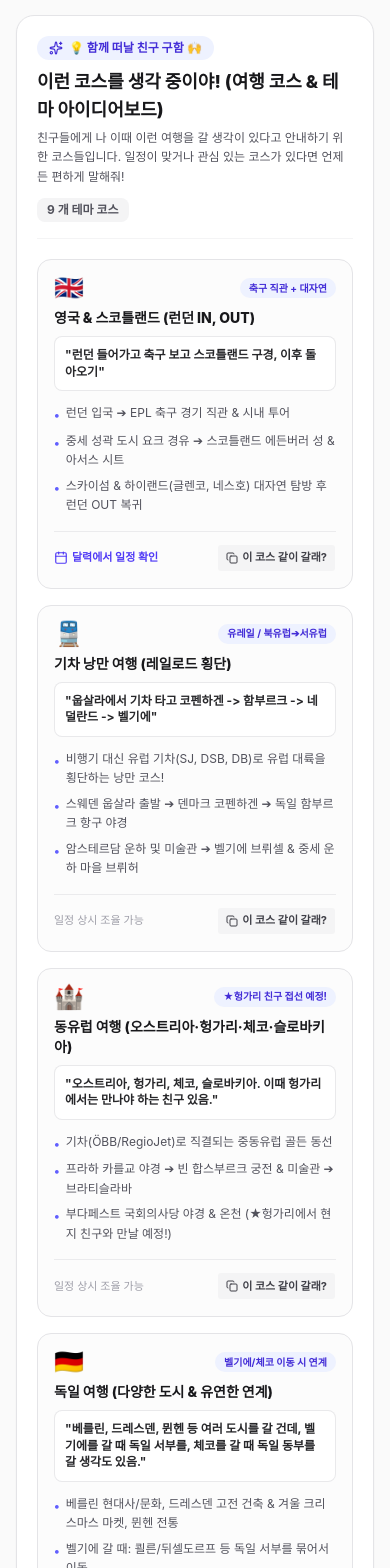
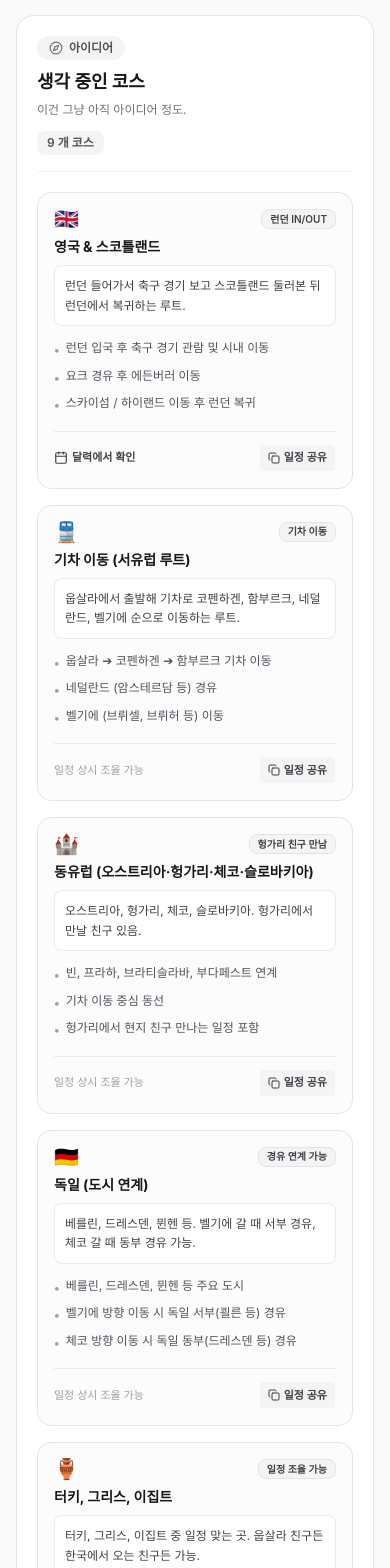
Before and after one commit to hianian-skku/semester-and-travel-planner-dashboard, a Next.js app: page / in a window 390 px wide. Shown: the part 1720-3288 px from the top of the page. Built offline with nearby package versions, Linux system fonts and the light colour scheme.

Commit message:
refactor: simplify route ideas section title, subtitle, and card descriptions to be dry and calm

```diff
--- a/components/semester-planner-main.tsx
+++ b/components/semester-planner-main.tsx
@@ -465,21 +465,21 @@ export const travelIdeaRoutes: TravelIdeaRoute[] = [
     id: 'route-uk',
     num: 1,
     emoji: '🇬🇧',
-    titleKo: '영국 & 스코틀랜드 (런던 IN, OUT)',
-    titleEn: 'UK & Scotland (London IN/OUT)',
-    tagKo: '축구 직관 + 대자연',
-    tagEn: 'EPL & Highlands',
-    summaryKo: '런던 들어가고 축구 보고 스코틀랜드 구경, 이후 돌아오기',
-    summaryEn: 'Fly into London, watch a match, explore Scotland, and return via London',
+    titleKo: '영국 & 스코틀랜드',
+    titleEn: 'UK & Scotland',
+    tagKo: '런던 IN/OUT',
+    tagEn: 'London IN/OUT',
+    summaryKo: '런던 들어가서 축구 경기 보고 스코틀랜드 둘러본 뒤 런던에서 복귀하는 루트.',
+    summaryEn: 'Fly into London, watch a match, explore Scotland, and return via London.',
     detailsKo: [
-      '런던 입국 ➔ EPL 축구 경기 직관 & 시내 투어',
-      '중세 성곽 도시 요크 경유 ➔ 스코틀랜드 에든버러 성 & 아서스 시트',
-      '스카이섬 & 하이랜드(글렌코, 네스호) 대자연 탐방 후 런던 OUT 복귀',
+      '런던 입국 후 축구 경기 관람 및 시내 이동',
+      '요크 경유 후 에든버러 이동',
+      '스카이섬 / 하이랜드 이동 후 런던 복귀',
     ],
     detailsEn: [
-      'Fly into London ➔ Premier League match & city stroll',
-      'Medieval walled city York ➔ Edinburgh Castle & Arthur\'s Seat hike',
-      'Isle of Skye & Scottish Highlands epic road trip, then return via London',
+      'Arrive in London, watch football match & city transit',
+      'Transit through York to Edinburgh',
+      'Visit Isle of Skye / Highlands and return to London',
     ],
     targetMonthIdx: 1,
     targetDate: '2026-10-13',
@@ -488,128 +488,126 @@ export const travelIdeaRoutes: TravelIdeaRoute[] = [
     id: 'route-train',
     num: 2,
     emoji: '🚆',
-    titleKo: '기차 낭만 여행 (레일로드 횡단)',
-    titleEn: 'Continental Scenic Train Journey',
-    tagKo: '유레일 / 북유럽➔서유럽',
-    tagEn: 'Eurail Corridor',
-    summaryKo: '웁살라에서 기차 타고 코펜하겐 -> 함부르크 -> 네덜란드 -> 벨기에',
-    summaryEn: 'Train from Uppsala to Copenhagen ➔ Hamburg ➔ Netherlands ➔ Belgium',
+    titleKo: '기차 이동 (서유럽 루트)',
+    titleEn: 'Train Route (Western Europe)',
+    tagKo: '기차 이동',
+    tagEn: 'Train Transit',
+    summaryKo: '웁살라에서 출발해 기차로 코펜하겐, 함부르크, 네덜란드, 벨기에 순으로 이동하는 루트.',
+    summaryEn: 'Train from Uppsala through Copenhagen, Hamburg, Netherlands, and Belgium.',
     detailsKo: [
-      '비행기 대신 유럽 기차(SJ, DSB, DB)로 유럽 대륙을 횡단하는 낭만 코스!',
-      '스웨덴 웁살라 출발 ➔ 덴마크 코펜하겐 ➔ 독일 함부르크 항구 야경',
-      '암스테르담 운하 및 미술관 ➔ 벨기에 브뤼셀 & 중세 운하 마을 브뤼허',
+      '웁살라 ➔ 코펜하겐 ➔ 함부르크 기차 이동',
+      '네덜란드 (암스테르담 등) 경유',
+      '벨기에 (브뤼셀, 브뤼허 등) 이동',
     ],
     detailsEn: [
-      'Scenic overland continental train odyssey without flight hassles!',
-      'Uppsala ➔ Copenhagen ➔ Hamburg historic harbor & Speicherstadt',
-      'Amsterdam canal belt ➔ Brussels Grand Place & fairy-tale Bruges',
+      'Train route: Uppsala ➔ Copenhagen ➔ Hamburg',
+      'Transit through the Netherlands (Amsterdam, etc.)',
+      'Transit through Belgium (Brussels, Bruges, etc.)',
     ],
   },
   {
     id: 'route-east-europe',
     num: 3,
     emoji: '🏰',
-    titleKo: '동유럽 여행 (오스트리아·헝가리·체코·슬로바키아)',
-    titleEn: 'Central & Eastern Europe Classic',
-    tagKo: '★헝가리 친구 접선 예정!',
-    tagEn: '★Meet Friend in Hungary!',
-    summaryKo: '오스트리아, 헝가리, 체코, 슬로바키아. 이때 헝가리에서는 만나야 하는 친구 있음.',
-    summaryEn: 'Austria, Hungary, Czechia, Slovakia. Meeting a good friend in Hungary!',
+    titleKo: '동유럽 (오스트리아·헝가리·체코·슬로바키아)',
+    titleEn: 'Central & Eastern Europe',
+    tagKo: '헝가리 친구 만남',
+    tagEn: 'Meeting Friend in Hungary',
+    summaryKo: '오스트리아, 헝가리, 체코, 슬로바키아. 헝가리에서 만날 친구 있음.',
+    summaryEn: 'Austria, Hungary, Czechia, Slovakia. Planning to meet a friend in Hungary.',
     detailsKo: [
-      '기차(ÖBB/RegioJet)로 직결되는 중동유럽 골든 동선',
-      '프라하 카를교 야경 ➔ 빈 합스부르크 궁전 & 미술관 ➔ 브라티슬라바',
-      '부다페스트 국회의사당 야경 & 온천 (★헝가리에서 현지 친구와 만날 예정!)',
+      '빈, 프라하, 브라티슬라바, 부다페스트 연계',
+      '기차 이동 중심 동선',
+      '헝가리에서 현지 친구 만나는 일정 포함',
     ],
     detailsEn: [
-      'Direct rail links across four imperial central European capitals',
-      'Prague Charles Bridge ➔ Vienna palaces ➔ Bratislava Old Town',
-      'Budapest Parliament illuminations & baths (★Meeting a friend in Hungary!)',
+      'Connect Vienna, Prague, Bratislava, and Budapest by rail',
+      'Standard rail travel itinerary',
+      'Includes schedule to meet a friend in Hungary',
     ],
   },
   {
     id: 'route-germany',
     num: 4,
     emoji: '🇩🇪',
-    titleKo: '독일 여행 (다양한 도시 & 유연한 연계)',
-    titleEn: 'Germany Multi-City Exploration',
-    tagKo: '벨기에/체코 이동 시 연계',
-    tagEn: 'Flexible Route Links',
-    summaryKo: '베를린, 드레스덴, 뮌헨 등 여러 도시를 갈 건데, 벨기에를 갈 때 독일 서부를, 체코를 갈 때 독일 동부를 갈 생각도 있음.',
-    summaryEn: 'Berlin, Dresden, Munich, etc. Flexible linking: West Germany with Belgium, East Germany with Czechia.',
+    titleKo: '독일 (도시 연계)',
+    titleEn: 'Germany (City Connections)',
+    tagKo: '경유 연계 가능',
+    tagEn: 'Transit Option',
+    summaryKo: '베를린, 드레스덴, 뮌헨 등. 벨기에 갈 때 서부 경유, 체코 갈 때 동부 경유 가능.',
+    summaryEn: 'Berlin, Dresden, Munich, etc. Flexible linking with Belgium (West) or Czechia (East).',
     detailsKo: [
-      '베를린 현대사/문화, 드레스덴 고전 건축 & 겨울 크리스마스 마켓, 뮌헨 전통',
-      '벨기에 갈 때: 쾰른/뒤셀도르프 등 독일 서부를 묶어서 이동',
-      '체코 갈 때: 드레스덴/라이프치히 등 독일 동부를 묶어서 이동',
+      '베를린, 드레스덴, 뮌헨 등 주요 도시',
+      '벨기에 방향 이동 시 독일 서부(쾰른 등) 경유',
+      '체코 방향 이동 시 독일 동부(드레스덴 등) 경유',
     ],
     detailsEn: [
-      'Berlin modern history & culture, Dresden Christmas market, Munich beer halls',
-      'When heading to Belgium: link with Western Germany (Cologne/Düsseldorf)',
-      'When heading to Czechia: link with Eastern Germany (Dresden/Leipzig)',
+      'Major cities like Berlin, Dresden, and Munich',
+      'Route via Western Germany if traveling toward Belgium',
+      'Route via Eastern Germany if traveling toward Czechia',
     ],
   },
   {
     id: 'route-ancient',
     num: 5,
     emoji: '🏺',
-    titleKo: '터키, 그리스, 이집트 (신화와 고대 문명)',
-    titleEn: 'Türkiye, Greece & Egypt (Ancient Civilizations)',
-    tagKo: '누구든 대환영! (한국/유럽 친구)',
-    tagEn: 'All Friends Welcome!',
-    summaryKo: '웁살라에서 친해진 친구여도 좋고 한국에서 오는 친구여도 좋음.',
-    summaryEn: 'Great with international friends made in Uppsala or friends flying from Korea!',
+    titleKo: '터키, 그리스, 이집트',
+    titleEn: 'Türkiye, Greece & Egypt',
+    tagKo: '일정 조율 가능',
+    tagEn: 'Flexible Schedule',
+    summaryKo: '터키, 그리스, 이집트 중 일정 맞는 곳. 웁살라 친구든 한국에서 오는 친구든 가능.',
+    summaryEn: 'Visit destinations that fit the schedule. Open to friends from Uppsala or Korea.',
     detailsKo: [
-      '이스탄불 성 소피아/보스포루스 해협 + 카파도키아 일출 열기구 투어',
-      '아테네 아크로폴리스 + 기암괴석 위 공중 수도원 메테오라',
-      '카이로 기자 피라미드 + 룩소르 왕가의 계곡 (12~1월이 1년 중 가장 쾌적한 여행 적기!)',
-      '웁살라에서 사귄 교환학생 친구든, 한국에서 날아올 친구든 누구든 환영!',
+      '터키: 이스탄불, 카파도키아 등',
+      '그리스: 아테네, 메테오라 등',
+      '이집트: 카이로, 룩소르 등 (겨울 시즌)',
     ],
     detailsEn: [
-      'Hagia Sophia & Bosphorus in Istanbul + Cappadocia hot air balloon flight',
-      'Athens Acropolis + surreal cliff-top monasteries of Meteora',
-      'Cairo Great Pyramids + Luxor Valley of the Kings (pleasant winter season)',
-      'Open to any friends from Uppsala or friends flying in from Korea!',
+      'Türkiye: Istanbul, Cappadocia, etc.',
+      'Greece: Athens, Meteora, etc.',
+      'Egypt: Cairo, Luxor, etc. (winter season)',
     ],
   },
   {
     id: 'route-musical',
     num: 6,
     emoji: '🎭',
-    titleKo: '뮤지컬 & 콘서트 문화 투어',
-    titleEn: 'World-Class Musicals & Shows',
-    tagKo: '런던 / 뉴욕 필수 관람',
-    tagEn: 'West End & Broadway',
-    summaryKo: '영국이나 미국을 간다면 뮤지컬을 볼 생각이 있음.',
-    summaryEn: 'Definitely planning to watch world-class musicals if visiting the UK or US.',
+    titleKo: '뮤지컬 관람',
+    titleEn: 'Musicals & Shows',
+    tagKo: '영국 / 미국',
+    tagEn: 'UK / US',
+    summaryKo: '영국이나 미국 쪽으로 갈 경우 현지에서 뮤지컬 관람.',
+    summaryEn: 'Watch musicals if traveling to the UK or the US.',
     detailsKo: [
-      '영국 런던 웨스트엔드: 오페라의 유령, 레미제라블, 위키드 등 오리지널 시어터 관람',
-      '미국 뉴욕 방문 시: 타임스스퀘어 브로드웨이 뮤지컬 및 콘서트 직관',
-      '공연/음악을 좋아하는 친구들과 함께 현지 예매 후 문화 예술 투어 즐기기',
+      '영국 방문 시 런던 웨스트엔드 공연 관람',
+      '미국 방문 시 브로드웨이 뮤지컬 관람',
+      '공연 일정에 맞춰 예매 진행',
     ],
     detailsEn: [
-      'London West End: legendary productions of Phantom, Les Misérables, Wicked',
-      'New York Broadway: world-famous theater district in Times Square',
-      'A memorable experience to share with fellow arts & music lovers',
+      'West End shows if visiting London',
+      'Broadway shows if visiting New York',
+      'Book according to performance schedules',
     ],
   },
   {
     id: 'route-pgw',
     num: 7,
     emoji: '🎮',
-    titleKo: '파리게임위크 (Paris Games Week 2026)',
-    titleEn: 'Paris Games Week 2026',
-    tagKo: '★10/22 ~ 10/25 (수업 없음!)',
-    tagEn: '★Oct 22-25 (Zero Classes!)',
-    summaryKo: '10/22~10/25까지 진행되는 파리게임위크 구경 갈 생각이 있음.',
-    summaryEn: 'Planning to visit Paris Games Week happening between Oct 22 and Oct 25.',
+    titleKo: '파리게임위크 (Paris Games Week)',
+    titleEn: 'Paris Games Week',
+    tagKo: '10/22 ~ 10/25',
+    tagEn: 'Oct 22 - 25',
+    summaryKo: '10/22~10/25 기간에 열리는 파리게임위크 관람.',
+    summaryEn: 'Visit Paris Games Week held during Oct 22–25.',
     detailsKo: [
-      '유럽 최대 규모의 비디오 게임 박람회 Paris Games Week 참관!',
-      '★황금 타이밍: 10/22(목)부터 10/25(일)까지 4일 연속 수업이 전혀 없는 일정!',
-      '신작 게임 체험 + 가을 파리 시내(에펠탑, 루브르, 센강) 산책 병행 코스',
+      '10/22(목) ~ 10/25(일) 수업 없는 일정 활용',
+      '파리게임위크 전시장 관람',
+      '파리 시내 일정 병행',
     ],
     detailsEn: [
-      'One of Europe’s premier video game expos held in Paris!',
-      '★Perfect timing: Oct 22 (Thu) to Oct 25 (Sun) has ZERO classes scheduled!',
-      'Combine gaming expo excitement with romantic autumn Paris strolls',
+      'Oct 22 (Thu) – Oct 25 (Sun) without classes',
+      'Visit Paris Games Week expo',
+      'Paris city sightseeing',
     ],
     targetMonthIdx: 1,
     targetDate: '2026-10-22',
@@ -618,42 +616,38 @@ export const travelIdeaRoutes: TravelIdeaRoute[] = [
     id: 'route-football',
     num: 8,
     emoji: '⚽',
-    titleKo: '각종 유럽 축구 경기 직관',
-    titleEn: 'Live European Football Matches',
+    titleKo: '유럽 축구 경기 직관',
+    titleEn: 'European Football Matches',
     tagKo: 'EPL / 분데스리가 / UCL',
-    tagEn: 'Stadium Passion',
-    summaryKo: '유럽에 온 이상 축구 경기 직관을 하고 가고 싶음.',
-    summaryEn: 'Since I am in Europe, experiencing live European football in a packed stadium is a must.',
+    tagEn: 'EPL / Bundesliga / UCL',
+    summaryKo: '유럽에 있는 동안 현지 축구 경기 직관.',
+    summaryEn: 'Watch a live football match while in Europe.',
     detailsKo: [
-      '영국 프리미어리그(EPL): 런던, 맨체스터, 리버풀 구단 홈경기 직관',
-      '독일 분데스리가(바이에른 뮌헨, 도르트문트) 또는 UEFA 챔피언스리그 경기',
-      '현지 서포터들의 압도적인 응원 열기와 스타디움 투어 체감하기',
+      '영국 EPL, 독일 분데스리가 또는 챔피언스리그 경기',
+      '경기 일정 및 티켓 상황에 따라 조율',
     ],
     detailsEn: [
-      'English Premier League (EPL): electric atmospheres in London or Manchester',
-      'German Bundesliga or UEFA Champions League evening fixtures',
-      'Chanting with local fans and taking historic club stadium tours',
+      'Premier League, Bundesliga, or Champions League matches',
+      'Coordinate based on schedule and ticket availability',
     ],
   },
   {
     id: 'route-easygoing',
     num: 9,
     emoji: '🙋‍♂️',
-    titleKo: '기타 등등 (★가면감맨 모드★)',
-    titleEn: 'Anything Goes (★"If You Go, I Go!" Mode★)',
-    tagKo: '무조건 콜! / 시간만 되면 감',
-    tagEn: '100% Down to Travel!',
-    summaryKo: '사실 친구랑 가기만 하면 뭘 하든지 좋아하는 가면감맨이라서 시간만 된다면 무조건 감.',
-    summaryEn: 'Honestly, I love doing whatever as long as I go with friends! If time aligns, I am 100% in.',
+    titleKo: '기타 일정',
+    titleEn: 'Other Ideas',
+    tagKo: '일정 조율 가능',
+    tagEn: 'Flexible',
+    summaryKo: '시간 맞으면 어디든 상관없이 같이 갈 수 있음.',
+    summaryEn: 'Open to traveling anywhere if schedules align.',
     detailsKo: [
-      '어디든 좋은 친구들과 함께라면 200% 즐길 준비 완료!',
-      '위 리스트 외에도 "나 이때 여기 갈 건데 같이 갈래?" 제안 대환영!',
-      '달력에서 초록색(수업 없음)이나 주황색(온라인 줌) 날짜 보이면 편하게 찔러봐줘!',
+      '위 목록 외 다른 여행지 제안도 가능',
+      '달력에서 수업 없는 날이나 줌 수업 날짜 맞춰서 조율',
     ],
     detailsEn: [
-      'Always ready to have a blast anywhere as long as the company is great!',
-      'Have another destination in mind? Just invite me: "Want to join me for this?"',
-      'Spot green (no class) or orange (Zoom only) days on my calendar? Reach out anytime!',
+      'Open to destinations outside this list',
+      'Coordinate based on free days or online Zoom days on calendar',
     ],
   },
 ]
@@ -812,12 +806,12 @@ export const translations = {
     agendaTrips: '이번 달 여행 일정',
     agendaClasses: '날짜별 상세 일정',
     noTripsThisMonth: '이번 달 등록된 여행 일정이 없습니다.',
-    routesSectionBadge: '💡 함께 떠날 친구 구함 🙌',
-    routesSectionTitle: '이런 코스를 생각 중이야! (여행 코스 & 테마 아이디어보드)',
-    routesSectionSubtitle: '친구들에게 나 이때 이런 여행을 갈 생각이 있다고 안내하기 위한 코스들입니다. 일정이 맞거나 관심 있는 코스가 있다면 언제든 편하게 말해줘!',
-    routesActionJoin: '이 코스 같이 갈래?',
-    routesActionCopied: '공유 링크 복사 완료!',
-    routesActionViewCalendar: '달력에서 일정 확인',
+    routesSectionBadge: '아이디어',
+    routesSectionTitle: '생각 중인 코스',
+    routesSectionSubtitle: '이건 그냥 아직 아이디어 정도.',
+    routesActionJoin: '일정 공유',
+    routesActionCopied: '복사 완료!',
+    routesActionViewCalendar: '달력에서 확인',
   },
   en: {
     siteTitle: 'Travel Idea Board',
@@ -868,11 +862,11 @@ export const translations = {
     agendaTrips: 'Trips This Month',
     agendaClasses: 'Daily Schedule',
     noTripsThisMonth: 'No trips scheduled for this month.',
-    routesSectionBadge: '💡 Looking for Travel Buddies 🙌',
-    routesSectionTitle: 'Travel Routes & Themes I\'m Considering',
-    routesSectionSubtitle: 'Here are the potential trip routes I have in mind to coordinate with friends. If your timing aligns or you\'re interested, let me know anytime!',
-    routesActionJoin: 'Want to join this trip?',
-    routesActionCopied: 'Share link copied!',
+    routesSectionBadge: 'Ideas',
+    routesSectionTitle: 'Routes Under Consideration',
+    routesSectionSubtitle: 'Just rough ideas for now.',
+    routesActionJoin: 'Share Link',
+    routesActionCopied: 'Copied!',
     routesActionViewCalendar: 'View on Calendar',
   },
 }
@@ -994,7 +988,7 @@ export function SemesterPlannerMain() {
     if (typeof window === 'undefined') return
     const title = lang === 'en' ? route.titleEn : route.titleKo
     const summary = lang === 'en' ? route.summaryEn : route.summaryKo
-    const textToCopy = `[${title}]\n${summary}\n\n👉 여행 일정 보드 확인하기: ${window.location.href}`
+    const textToCopy = `[${title}]\n${summary}\n\n여행 일정 보드: ${window.location.href}`
     navigator.clipboard.writeText(textToCopy)
     setRouteCopiedId(route.id)
     setTimeout(() => setRouteCopiedId(null), 2500)
@@ -1768,26 +1762,26 @@ export function SemesterPlannerMain() {
           </div>
         </div>
 
-        {/* 4. PROPOSED TRAVEL ROUTES & THEMES (이런 코스를 생각 중이야! 박스) */}
+        {/* 4. PROPOSED TRAVEL ROUTES & THEMES (생각 중인 코스) */}
         <section className="mt-8 rounded-2xl border border-zinc-200 bg-white p-5 sm:p-7 shadow-xs dark:border-zinc-800 dark:bg-[#13161f]">
           {/* Section Header */}
           <div className="flex flex-col sm:flex-row sm:items-center justify-between gap-3 border-b border-zinc-100 pb-4 dark:border-zinc-800">
             <div>
-              <div className="inline-flex items-center gap-1.5 rounded-full bg-indigo-50 px-3 py-1 text-xs font-bold text-indigo-700 dark:bg-indigo-950/60 dark:text-indigo-300 mb-2">
-                <Sparkles className="size-3.5" />
+              <div className="inline-flex items-center gap-1.5 rounded-full bg-zinc-100 px-3 py-1 text-xs font-semibold text-zinc-600 dark:bg-zinc-800 dark:text-zinc-300 mb-2">
+                <Compass className="size-3.5 text-zinc-500" />
                 <span>{curT.routesSectionBadge}</span>
               </div>
-              <h2 className="text-lg sm:text-xl font-extrabold text-zinc-900 dark:text-zinc-100">
+              <h2 className="text-lg sm:text-xl font-bold text-zinc-900 dark:text-zinc-100">
                 {curT.routesSectionTitle}
               </h2>
-              <p className="mt-1 text-xs text-zinc-600 dark:text-zinc-400 leading-relaxed max-w-3xl">
+              <p className="mt-1 text-xs text-zinc-500 dark:text-zinc-400 leading-relaxed max-w-3xl">
                 {curT.routesSectionSubtitle}
               </p>
             </div>
 
             <div className="flex items-center gap-2 shrink-0 self-start sm:self-auto">
-              <span className="rounded-md bg-zinc-100 dark:bg-zinc-800 px-2.5 py-1 text-xs font-bold text-zinc-600 dark:text-zinc-300">
-                {travelIdeaRoutes.length} {lang === 'en' ? 'Themes' : '개 테마 코스'}
+              <span className="rounded-md bg-zinc-100 dark:bg-zinc-800 px-2.5 py-1 text-xs font-semibold text-zinc-600 dark:text-zinc-300">
+                {travelIdeaRoutes.length} {lang === 'en' ? 'Routes' : '개 코스'}
               </span>
             </div>
           </div>
@@ -1804,45 +1798,35 @@ export function SemesterPlannerMain() {
               return (
                 <div
                   key={route.id}
-                  className={cn(
-                    'group relative rounded-xl border p-4 transition-all flex flex-col justify-between',
-                    'border-zinc-200 bg-zinc-50/50 hover:border-indigo-400 hover:bg-white hover:shadow-md',
-                    'dark:border-zinc-800 dark:bg-zinc-900/40 dark:hover:border-indigo-500/60 dark:hover:bg-zinc-850/80',
-                    route.num === 9 && 'border-amber-300/80 bg-amber-50/40 dark:border-amber-800/60 dark:bg-amber-950/20'
-                  )}
+                  className="group relative rounded-xl border border-zinc-200 bg-zinc-50/50 hover:border-zinc-300 hover:bg-white hover:shadow-2xs transition-all flex flex-col justify-between p-4 dark:border-zinc-800 dark:bg-zinc-900/40 dark:hover:border-zinc-700 dark:hover:bg-zinc-850/80"
                 >
                   <div>
                     {/* Top Row: Emoji, Tag Badge */}
                     <div className="flex items-center justify-between gap-2 mb-2">
-                      <span className="text-2xl leading-none select-none">{route.emoji}</span>
+                      <span className="text-xl leading-none select-none">{route.emoji}</span>
                       <Badge
                         variant="secondary"
-                        className={cn(
-                          'text-[10px] font-bold px-2 py-0.5 rounded-full',
-                          route.num === 9
-                            ? 'bg-amber-200 text-amber-950 dark:bg-amber-900 dark:text-amber-100 font-black'
-                            : 'bg-indigo-50 text-indigo-700 dark:bg-indigo-950/80 dark:text-indigo-300'
-                        )}
+                        className="text-[10px] font-semibold px-2 py-0.5 rounded-md bg-zinc-100 text-zinc-700 border border-zinc-200 dark:bg-zinc-800 dark:text-zinc-300 dark:border-zinc-700"
                       >
                         {tag}
                       </Badge>
                     </div>
 
                     {/* Title */}
-                    <h3 className="font-extrabold text-sm text-zinc-900 dark:text-zinc-100 group-hover:text-indigo-600 dark:group-hover:text-indigo-400 transition-colors">
+                    <h3 className="font-bold text-sm text-zinc-900 dark:text-zinc-100 transition-colors">
                       {title}
                     </h3>
 
-                    {/* Summary Quote */}
-                    <div className="mt-2 rounded-md bg-white/90 dark:bg-zinc-800/90 p-2.5 border border-zinc-200/80 dark:border-zinc-700/60 text-xs font-bold text-zinc-800 dark:text-zinc-200 leading-snug">
-                      "{summary}"
+                    {/* Summary */}
+                    <div className="mt-2 rounded-md bg-white dark:bg-zinc-800/80 p-2.5 border border-zinc-200/70 dark:border-zinc-700/60 text-xs text-zinc-700 dark:text-zinc-300 leading-relaxed">
+                      {summary}
                     </div>
 
                     {/* Detail Bullets */}
                     <ul className="mt-3 space-y-1.5 text-xs text-zinc-600 dark:text-zinc-400 leading-relaxed">
                       {details.map((detail, dIdx) => (
                         <li key={dIdx} className="flex items-start gap-1.5">
-                          <span className="text-indigo-500 dark:text-indigo-400 font-bold shrink-0 mt-0.5">•</span>
+                          <span className="text-zinc-400 font-bold shrink-0 mt-0.5">•</span>
                           <span>{detail}</span>
                         </li>
                       ))}
@@ -1856,7 +1840,7 @@ export function SemesterPlannerMain() {
                       <button
                         type="button"
                         onClick={() => handleViewOnCalendar(route.targetMonthIdx, route.targetDate)}
-                        className="flex items-center gap-1 text-[11px] font-bold text-indigo-600 dark:text-indigo-400 hover:underline"
+                        className="flex items-center gap-1 text-[11px] font-semibold text-zinc-700 dark:text-zinc-300 hover:text-indigo-600 dark:hover:text-indigo-400 hover:underline"
                         title={curT.routesActionViewCalendar}
                       >
                         <Calendar className="size-3.5" />
@@ -1868,13 +1852,13 @@ export function SemesterPlannerMain() {
                       </span>
                     )}
 
-                    {/* 같이 갈래? 복사 버튼 */}
+                    {/* 일정 공유 복사 버튼 */}
                     <Button
                       variant="ghost"
                       size="sm"
                       onClick={() => handleCopyRoute(route)}
                       className={cn(
-                        'h-7 px-2 text-[11px] font-bold gap-1 rounded transition-colors',
+                        'h-7 px-2 text-[11px] font-semibold gap-1 rounded transition-colors',
                         isCopied
                           ? 'bg-emerald-100 text-emerald-800 dark:bg-emerald-950 dark:text-emerald-300'
                           : 'bg-zinc-100 text-zinc-700 hover:bg-zinc-200 dark:bg-zinc-800 dark:text-zinc-300 dark:hover:bg-zinc-750'
```
